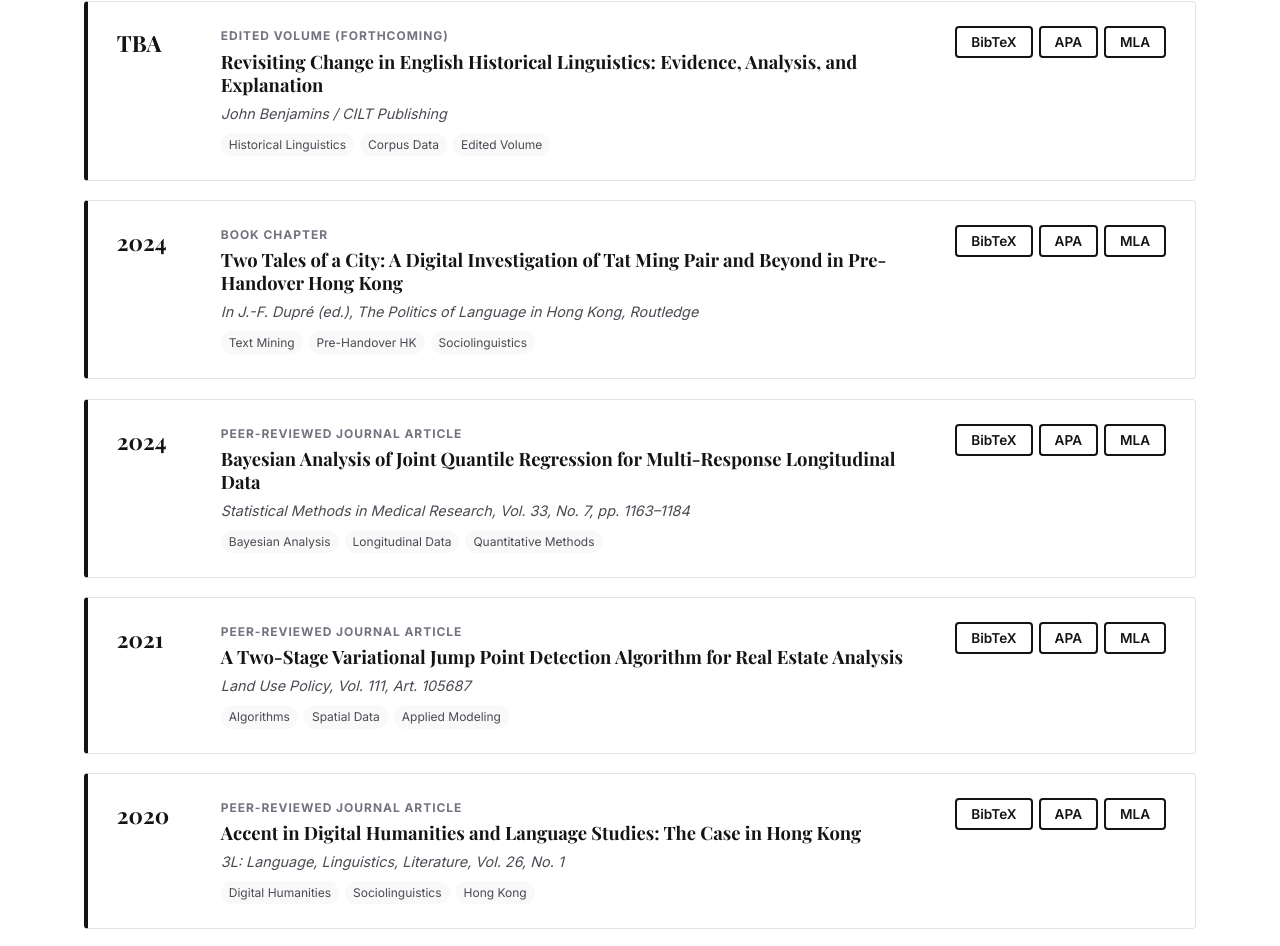
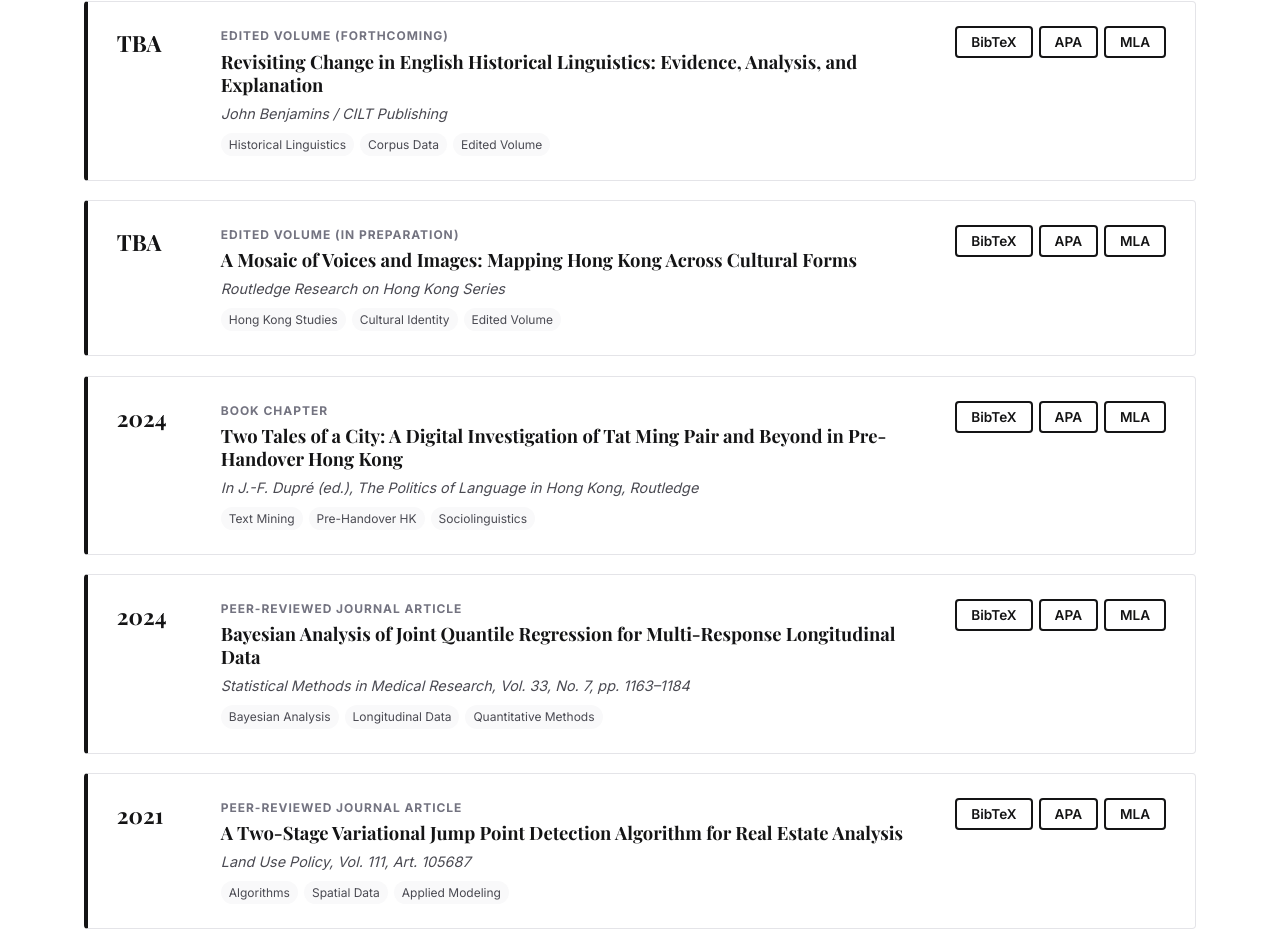
Before and after one commit to cath-wong/cath-wong.github.io, a plain HTML site: page index.html in a window 1280 px wide. Shown: the part 3828-4774 px from the top of the page. Drawn offline with nearby package versions, Linux system fonts and the light colour scheme; a web font is replaced by a local one.

Commit message:
Update index.html

```diff
--- a/index.html
+++ b/index.html
@@ -532,6 +532,35 @@
                 data-mla="Wallis, C., et al., editors. Revisiting Change in English Historical Linguistics: Evidence, Analysis, and Explanation. John Benjamins, n.d. Forthcoming.">MLA</button>
             </div>
           </article>
+
+<!-- 10. Edited Volume - In Preparation -->
+<article class="pub-item" data-type="edited">
+  <div class="pub-year">TBA</div>
+  <div class="pub-content">
+    <span class="pub-type">Edited Volume (In Preparation)</span>
+    <h3 class="pub-title">A Mosaic of Voices and Images: Mapping Hong Kong Across Cultural Forms</h3>
+    <div class="pub-venue">Routledge Research on Hong Kong Series</div>
+    <div class="pub-tags">
+      <span class="tag-sm">Hong Kong Studies</span>
+      <span class="tag-sm">Cultural Identity</span>
+      <span class="tag-sm">Edited Volume</span>
+    </div>
+  </div>
+  <div class="pub-actions">
+    <button class="btn btn-outline btn-sm cite-btn" id="citeRoutledgeMosaic" data-bibtex="@book{wong_lai_mosaic,
+  editor={Wong, Catherine and Lai, Bruce},
+  title={A Mosaic of Voices and Images: Mapping Hong Kong Across Cultural Forms},
+  publisher={Routledge},
+  series={Routledge Research on Hong Kong Series},
+  note={In preparation}
+}">BibTeX</button>
+    <button class="btn btn-outline btn-sm cite-apa-btn" onclick="copyCitation(this, 'apa')"
+      data-apa="Wong, C., &amp; Lai, B. (Eds.). (n.d.). A Mosaic of Voices and Images: Mapping Hong Kong Across Cultural Forms [Edited volume in preparation]. Routledge.">APA</button>
+    <button class="btn btn-outline btn-sm cite-mla-btn" onclick="copyCitation(this, 'mla')"
+      data-mla="Wong, Catherine, and Bruce Lai, editors. A Mosaic of Voices and Images: Mapping Hong Kong Across Cultural Forms. Routledge, n.d. In preparation.">MLA</button>
+  </div>
+</article>
+
 <!-- 10. Book Chapter 2024 -->
           <article class="pub-item" data-type="chapter">
             <div class="pub-year">2024</div>
```
